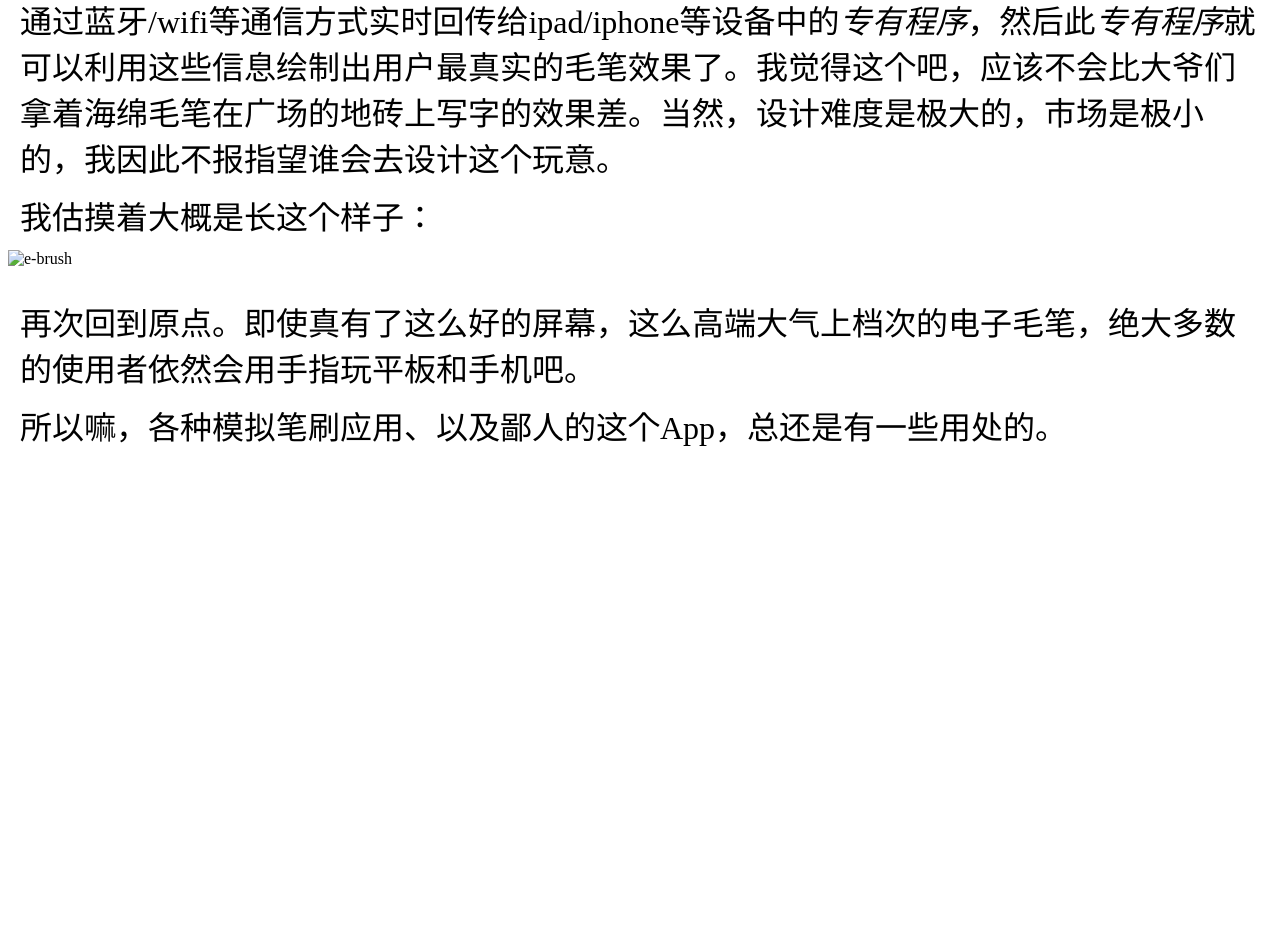
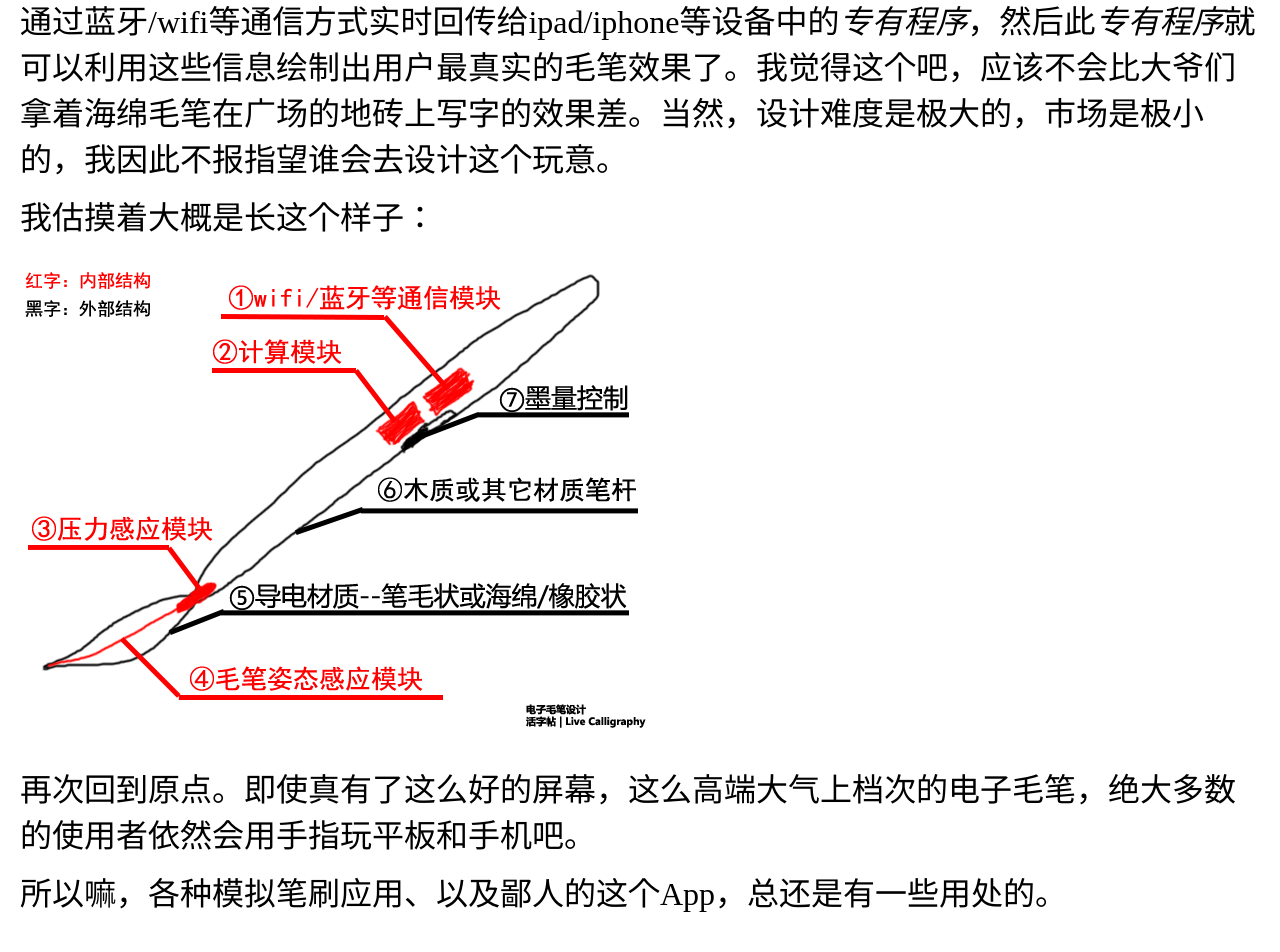
Before and after one commit to shengzhe/livecalligraphy, a Jekyll site: the page built from _posts/2012-08-31-LiveCalligraphyFuture.html, in a window 1280 px wide. Shown: the part 2741-3693 px from the top of the page. Built offline with Jekyll 4.4.1, drawn with Linux system fonts in a browser that asks for light colours; Markdown is read by kramdown in place of the engine named in the settings; before the commit the page ends 3299 px from its top, so only the background shows below that.

Commit message:
Update 2012-08-31-LiveCalligraphyFuture.html

```diff
--- a/_posts/2012-08-31-LiveCalligraphyFuture.html
+++ b/_posts/2012-08-31-LiveCalligraphyFuture.html
@@ -23,7 +23,7 @@ title: 活字帖计划外的规划(Future of Live Calligraphy)
 <iframe width="498" height="510" src="http://v.youku.com/v_show/id_XNTU3NjE4NjY4.html" frameborder="0" scrolling="no" allowfullscreen> </iframe>
 <p>在我看来，一支完美的，适用于所有设备的电子毛笔，它应该能自己计算出笔触压力、笔触面积和形状、甚至可以通过记录笔触方位和速度计算出合理的“干湿浓淡”来，然后通过蓝牙/wifi等通信方式实时回传给ipad/iphone等设备中的<I>专有程序</I>，然后此<I>专有程序</I>就可以利用这些信息绘制出用户最真实的毛笔效果了。我觉得这个吧，应该不会比大爷们拿着海绵毛笔在广场的地砖上写字的效果差。当然，设计难度是极大的，市场是极小的，我因此不报指望谁会去设计这个玩意。</p>
 <p>我估摸着大概是长这个样子：</p>
-<img src="e-brush.png" alt="e-brush">
+<img src="/images/e-brush.png" alt="我构想中的电子毛笔">
 </br></br>
 <p>再次回到原点。即使真有了这么好的屏幕，这么高端大气上档次的电子毛笔，绝大多数的使用者依然会用手指玩平板和手机吧。</p>
 <p>所以嘛，各种模拟笔刷应用、以及鄙人的这个App，总还是有一些用处的。</p>
```
